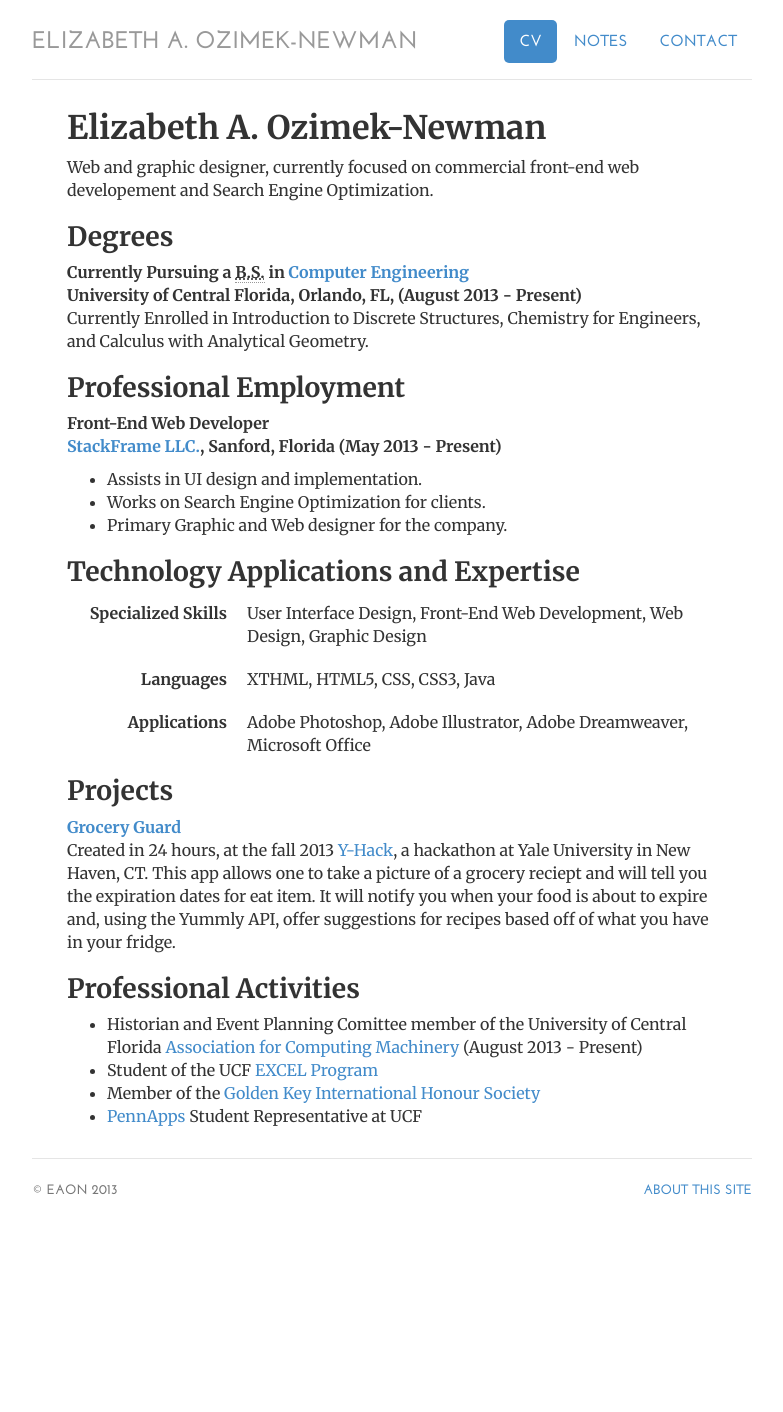
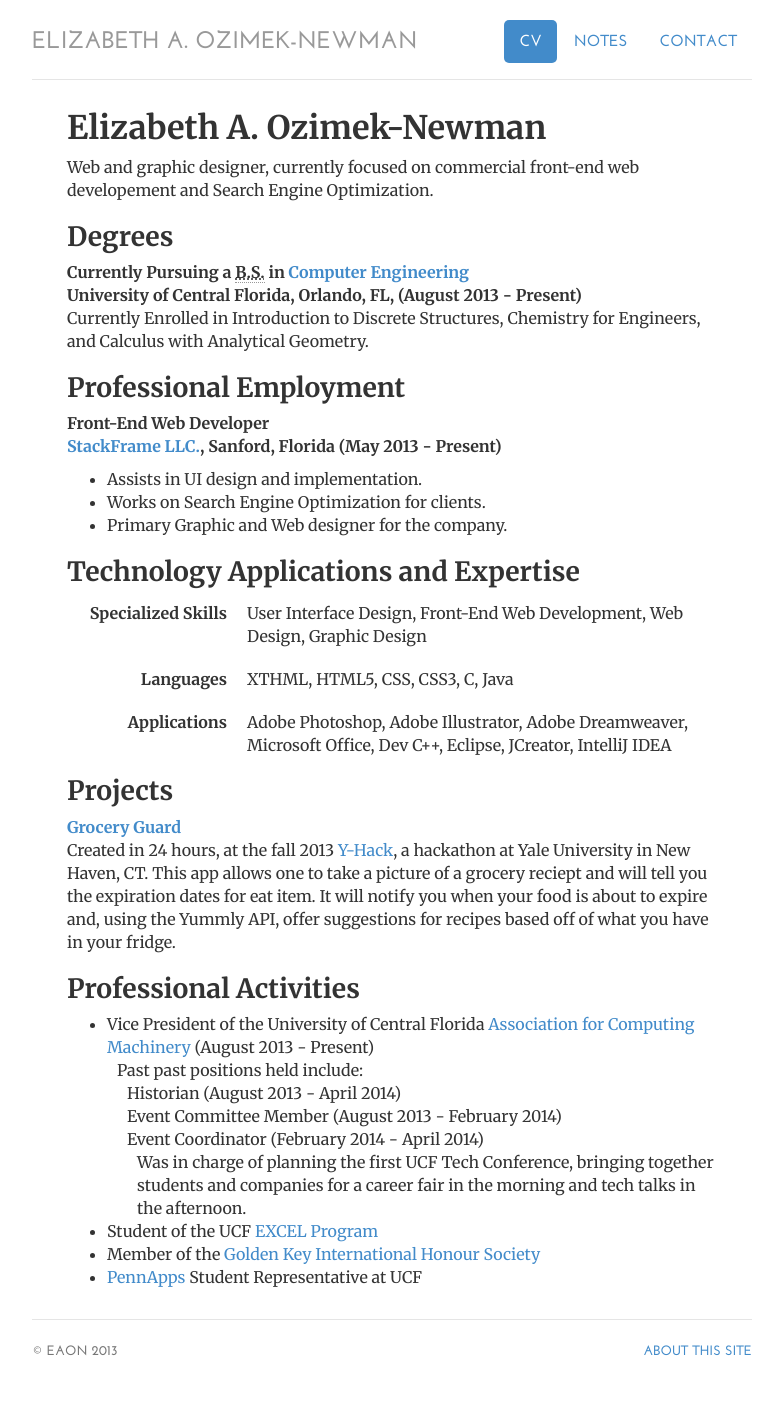
Before and after one commit to vitamessor/vitamessor.github.io, a Jekyll site: the page built from cv/index.html, in a window 1280 px wide. Shown: the whole page, without its empty margins (248-1031 px from the left). Built offline with Jekyll 4.4.1, drawn with Linux system fonts in a browser that asks for light colours; before the commit the page ends 1251 px from its top, so only the background shows below that.

Commit message:
More Updates to CV

```diff
--- a/cv/index.html
+++ b/cv/index.html
@@ -35,11 +35,11 @@ contact: passive
 					</dl>
 					<dl class="dl-horizontal">
 						<dt>Languages</dt>
-						<dd>XTHML, HTML5, CSS, CSS3, Java</dd>
+						<dd>XTHML, HTML5, CSS, CSS3, C, Java</dd>
 					</dl>
 					<dl class="dl-horizontal">
 						<dt>Applications</dt>
-						<dd>Adobe Photoshop, Adobe Illustrator, Adobe Dreamweaver, Microsoft Office</dd>
+						<dd>Adobe Photoshop, Adobe Illustrator, Adobe Dreamweaver, Microsoft Office, Dev C++, Eclipse, JCreator, IntelliJ IDEA </dd>
 					</dl>
 
 				<h2>Projects</h2>
@@ -48,7 +48,13 @@ contact: passive
 
 				<h2>Professional Activities</h2>
 				<ul>
-				<li>Historian and Event Planning Comittee member of the University of Central Florida <a href="http://www.cs.ucf.edu/~acm/" target="_blank">Association for Computing Machinery</a> (August 2013 - Present)</li>
+				<li>Vice President of the University of Central Florida <a href="http://www.cs.ucf.edu/~acm/" target="_blank">Association for Computing Machinery</a> (August 2013 - Present)<br />
+					<div class="indent">Past past positions held include:<br />
+						<div class="indent">Historian (August 2013 - April 2014)<br />
+						Event Committee Member (August 2013 - February 2014)<br />
+						Event Coordinator (February 2014 - April 2014)<br/>
+							<div class="indent">Was in charge of planning the first UCF Tech Conference, bringing together students and companies for a career fair in the morning and tech talks in the afternoon. </div></div></div>
+						</li>
 				<li>Student of the UCF <a href="https://excel.ucf.edu/" target="_blank">EXCEL Program</a></li>
 				<li>Member of the <a href="https://www.goldenkey.org/" target="_blank">Golden Key International Honour Society</a></li>
 				<li><a href="http://2014s.pennapps.com/" target="_blank">PennApps</a> Student Representative at UCF</li>
```
